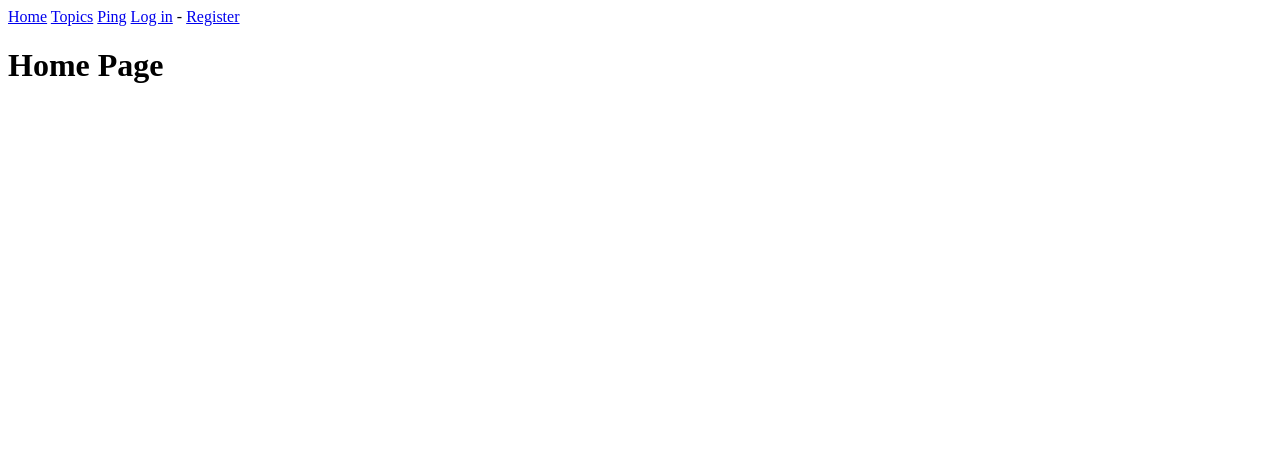
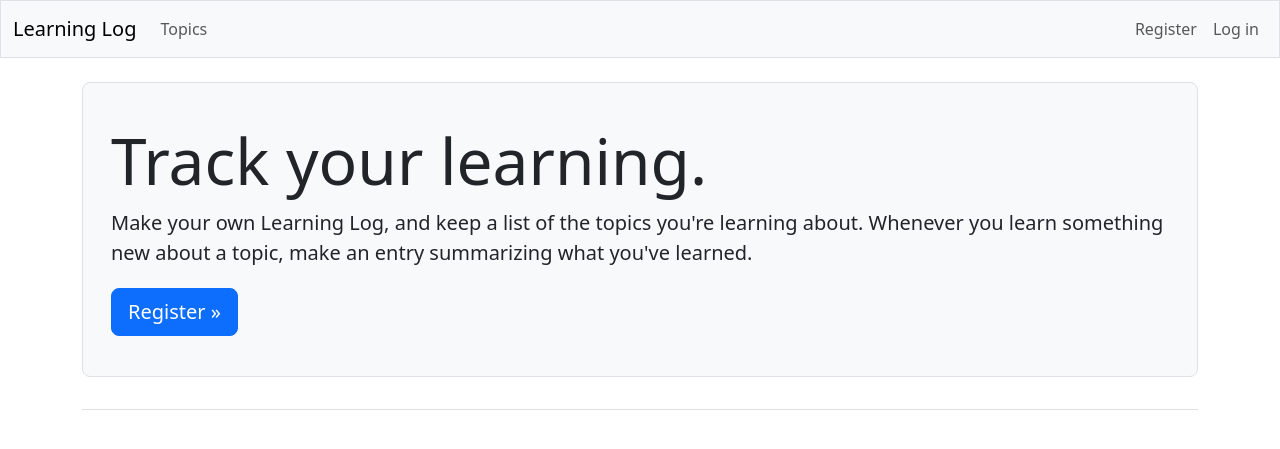
Before and after one commit to mahdi375/learning_log, a Django app: page / in a window 1280 px wide. Shown: the top 449 px of the page. Run offline with Django 5.2, Linux system fonts and the light colour scheme; some libraries are stand-ins or nearby versions.

Commit message:
improve styles

```diff
--- a/accounts/templates/registration/register.html
+++ b/accounts/templates/registration/register.html
@@ -1,13 +1,15 @@
 {% extends "learning_log/base.html" %}
+
+{% load django_bootstrap5 %}
 
 {% block content %}
 <h1>Register</h1>
 
 <form action="{% url 'accounts:register' %}" method="post">
     {% csrf_token %}
-    {{ form.as_div }}
+    {% bootstrap_form form %}
 
-    <button type="submit">Register</button>
+    {% bootstrap_button button_type="submit" content="Register" %}
 </form>
 
 {% endblock content %}
--- a/accounts/views.py
+++ b/accounts/views.py
@@ -1,11 +1,15 @@
 from django.shortcuts import render, redirect
 from django.contrib.auth.forms import UserCreationForm
 from django.contrib.auth import login
+from django.contrib.auth.decorators import user_passes_test
 
 # Create your views here.
 
 
 def register(request):
+    if request.user:
+        return redirect(to='learning_log:index')
+
     if request.method != 'POST':
         form = UserCreationForm()
     else:
--- a/learning_log/forms.py
+++ b/learning_log/forms.py
@@ -15,7 +15,7 @@ class EntryForm(forms.ModelForm):
     class Meta:
         model = Entry
         fields = ['text']
-        labels = {'text': 'log'}
+        labels = {'text': ''}
         widgets = {
             'text': forms.Textarea(attrs={'cols': 80}),
         }
--- a/learning_log/templates/learning_log/base.html
+++ b/learning_log/templates/learning_log/base.html
@@ -1,22 +1,68 @@
-<p>
-	<a href="{% url 'learning_log:index' %}">Home</a>
-	<a href="{% url 'learning_log:topic.index' %}">Topics</a>
-	<a href="{% url 'learning_log:ping' %}">Ping</a>
+<!doctype html>
+<html lang="en">
+	<head>
+		<meta charset="utf-8">
+		<meta name="viewport" content="width=device-width, initial-scale=1">
+		<title>Learning Log</title>
 
-	{% if user.is_authenticated %}
-		Hello, {{ user.username }}.
-		<form action="{% url 'accounts:logout' %}" method='post'>
-			{% csrf_token %}
-			<button name='submit'>Log out</button>
-		</form>
-	{% else %}
-		<a href="{% url 'accounts:login' %}">Log in</a> - <a href="{% url 'accounts:register' %}">Register</a>
-	{% endif %}
+		{% load django_bootstrap5 %}
+		{% bootstrap_css %}
+		{% bootstrap_javascript %}
+	</head>
 
-</p>
+	<body>
+		<nav class="navbar navbar-expand-md navbar-light bg-light mb-4 border">
+			<div class="container-fluid">
+				<a class="navbar-brand" href="{% url 'learning_log:index' %}">Learning Log</a>
 
-{% block content %}
-<h1>
-	Default
-</h1>
-{% endblock content %}
+				<button class="navbar-toggler" type="button" data-bs-toggle="collapse" ta-bs-target="#navbarCollapse" aria-controls="navbarCollapse" aria-expanded="false" aria-label="Toggle navigation">
+					<span class="navbar-toggler-icon"></span>
+				</button>
+
+				<div class="collapse navbar-collapse" id="navbarCollapse">
+					<ul class="navbar-nav me-auto mb-2 mb-md-0">
+						<li class="nav-item">
+							<a class="nav-link" href="{% url 'learning_log:topic.index' %}">Topics</a>
+						</li>
+					</ul> <!-- End of links on left side of navbar -->
+
+					<!-- Account-related links -->
+					<ul class="navbar-nav ms-auto mb-2 mb-md-0">
+						{% if user.is_authenticated %}
+							<li class="nav-item">
+								<span class="navbar-text me-2">Hello, {{ user.username }}.</span>
+							</li>
+						{% else %}
+							<li class="nav-item">
+								<a class="nav-link" href="{% url 'accounts:register' %}">Register</a>
+							</li>
+
+							<li class="nav-item">
+								<a class="nav-link" href="{% url 'accounts:login' %}">Log in</a>
+							</li>
+						{% endif %}
+					</ul> <!-- End of account-related links -->
+
+					{% if user.is_authenticated %}
+						<form action="{% url 'accounts:logout' %}" method='post'>
+							{% csrf_token %}
+							<button name='submit' class='btn btn-outline-secondary btn-sm'>Log out</button>
+						</form>
+					{% endif %}
+
+				</div> <!-- Closes collapsible parts of navbar -->
+			</div> <!-- Closes navbar's container -->
+		</nav> <!-- End of navbar -->
+
+		<main class="container">
+			<div class="pb-2 mb-2 border-bottom">
+			{% block page_header %}{% endblock page_header %}
+			</div>
+			<div>
+				{% block content %}{% endblock content %}
+				</div>
+		</main>
+
+	</body>
+
+</html>
--- a/learning_log/templates/learning_log/index.html
+++ b/learning_log/templates/learning_log/index.html
@@ -1,6 +1,20 @@
 {% extends "learning_log/base.html" %}
 
+{% block page_header %}
+    <div class="p-3 mb-4 bg-light border rounded-3">
+        <div class="container-fluid py-4">
+            <h1 class="display-3">Track your learning.</h1>
+            <p class="lead">Make your own Learning Log, and keep a list of the
+            topics you're learning about. Whenever you learn something new
+            about a topic, make an entry summarizing what you've learned.</p>
 
-{% block content %}
-<h1>Home Page</h1>
-{% endblock content %}
+
+            {% if user.is_authenticated %}
+                <a class="btn btn-primary btn-lg mt-1" href="{% url 'learning_log:topic.index' %}">Topics</a>
+            {% else %}
+                <a class="btn btn-primary btn-lg mt-1" href="{% url 'accounts:register' %}">Register &raquo;</a>
+            {% endif %}
+
+        </div>
+    </div>
+{% endblock page_header %}
--- a/learning_log/views.py
+++ b/learning_log/views.py
@@ -9,7 +9,7 @@ from django.contrib.auth.decorators import login_required
 def index(request):
     """The home page for Learning Log."""
 
-    return render(request, 'learning_log/index.html')
+    return render(request, 'learning_log/index.html', {'user': request.user})
 
 
 # Topic
```
Also changed, not shown: accounts/templates/registration/login.html (+9 -7 lines), learning_log/templates/learning_log/create_entry.html (+10 -7 lines), learning_log/templates/learning_log/create_topic.html (+4 -3 lines), learning_log/templates/learning_log/edit_entry.html (+10 -7 lines), learning_log/templates/learning_log/topic.html (+21 -19 lines), learning_log/templates/learning_log/topics.html (+13 -19 lines).
